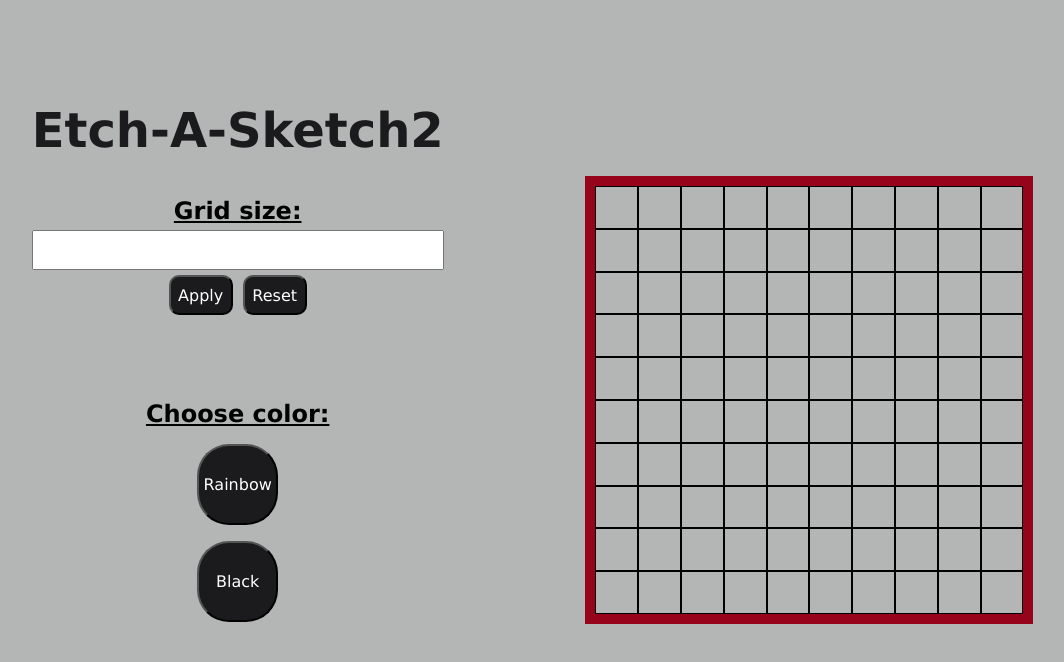
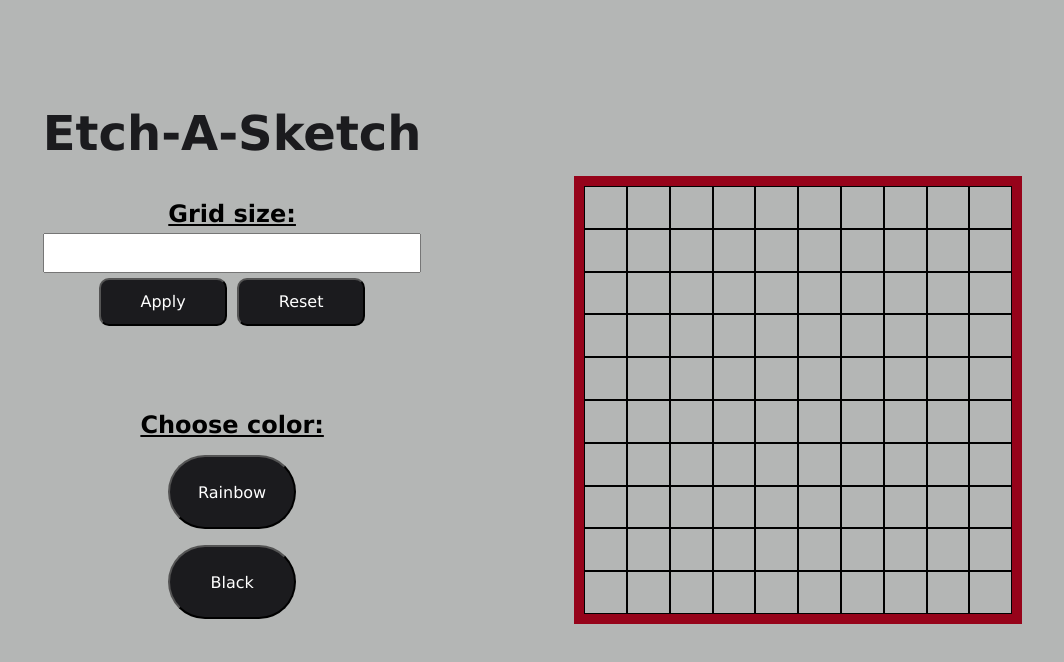
Before and after one commit to gonmagallanes/Etch-a-Sketch, a plain HTML site: page index.html in a window 1280 px wide. Shown: the whole page, without its empty margins (105-1169 px from the left). Drawn offline with Linux system fonts and the light colour scheme.

Commit message:
arreglandoFinal-pt2

```diff
--- a/index.html
+++ b/index.html
@@ -14,7 +14,7 @@
   <body>
     <main>
       <div class="center">
-        <h1 class="headerText">Etch-A-Sketch2</h1>
+        <h1 class="headerText">Etch-A-Sketch</h1>
         <div id="gridContainer">
           <label class="inputText" for="input"><h2>Grid size:</h2></label>
         </div>
--- a/js.js
+++ b/js.js
@@ -5,6 +5,7 @@ const resetButton = document.querySelector("#reset");
 const rainbow = document.querySelector("#rainbow");
 const black = document.querySelector("#black");
 const gridContainer = document.querySelector("#gridContainer");
+const removeP = document.querySelectorAll("p")
 
 for (let i = 1; i <= 10; i++) {
   const columns = document.createElement("section");
@@ -137,6 +138,7 @@ button.addEventListener("click", function (e) {
         "display: flex; justify-content: center; align-items: center; border: 10px solid #96031A; margin: 5px; width: 35vw; height: 35vw; flex-direction: column;"
       );
       document.body.appendChild(container);
+
     }
 
     document.addEventListener("mousedown", () => {
@@ -216,7 +218,11 @@ button.addEventListener("click", function (e) {
         });
       });
     });
+
+    gridContainer.innerHTML = `<label class="inputText" for="input"><h2>Grid size:</h2></label>`
+
   } else {
+    gridContainer.innerHTML = `<label class="inputText" for="input"><h2>Grid size:</h2></label>`
     const p = document.createElement("p");
     p.textContent = "The grid size has to be between 1 and 100";
     p.setAttribute("style", "color: #96031a")
--- a/style.css
+++ b/style.css
@@ -74,8 +74,7 @@ body {
   display: flex;
   justify-content: center;
   align-items: center;
-  height: 5vh;
-  width: 5vw;
+  width: 10vw;
   font-size: 1rem;
   border-radius: 10px;
   color: white;
@@ -87,12 +86,11 @@ body {
   display: flex;
   justify-content: center;
   align-items: center;
-  height: 5vw;
-  width: 5vw;
+  width: 10vw;
   font-size: 1rem;
-  border-radius: 2.5vw;
+  border-radius: 5vw;
   color: white;
   background-color: #1b1b1e;
 
-  padding: 3vw;
+  padding: 2vw;
 }
```
